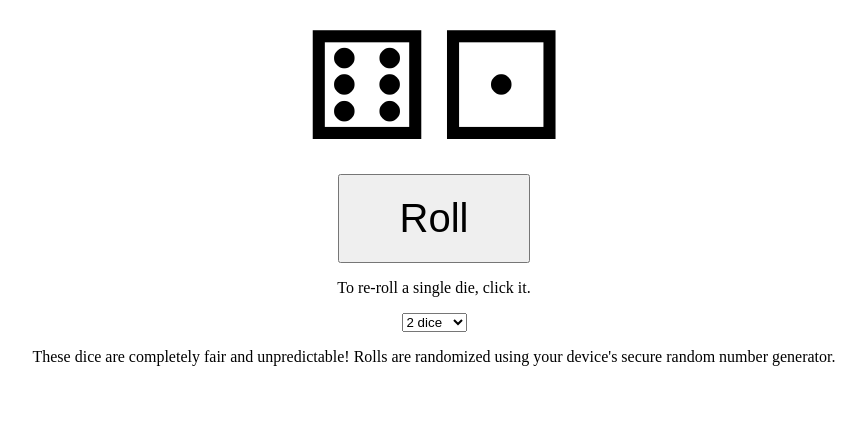
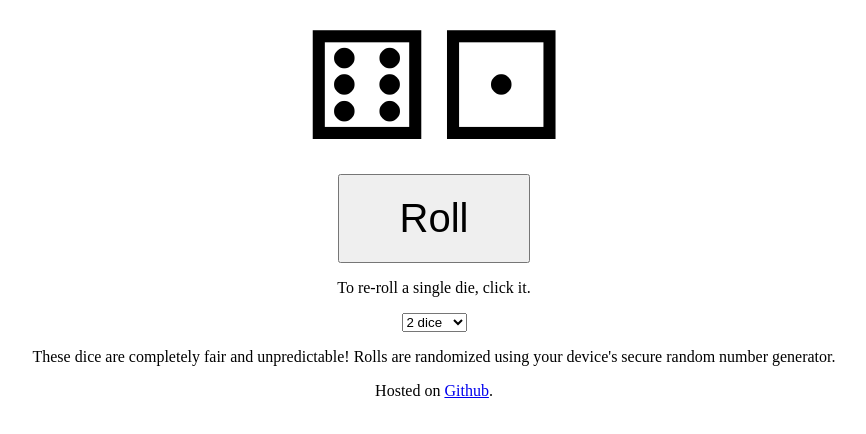
Before and after one commit to brianhempel/dice, a plain HTML site: page index.html in a window 1280 px wide. Shown: the part 132-566 px from the top of the page, without its empty margins (206-1072 px from the left). Drawn offline with Linux system fonts and the light colour scheme.

Commit message:
Link to Github project

```diff
--- a/index.html
+++ b/index.html
@@ -65,6 +65,9 @@
   <p>
     These dice are completely fair and unpredictable!
     Rolls are randomized using your device's secure random number generator.
+  </p>
+  <p>
+    Hosted on <a href="https://github.com/brianhempel/dice">Github</a>.
   </p>
   <script>
     dieGlyphs = ["&#9856;", "&#9857;", "&#9858;", "&#9859;", "&#9860;", "&#9861;"];
```
